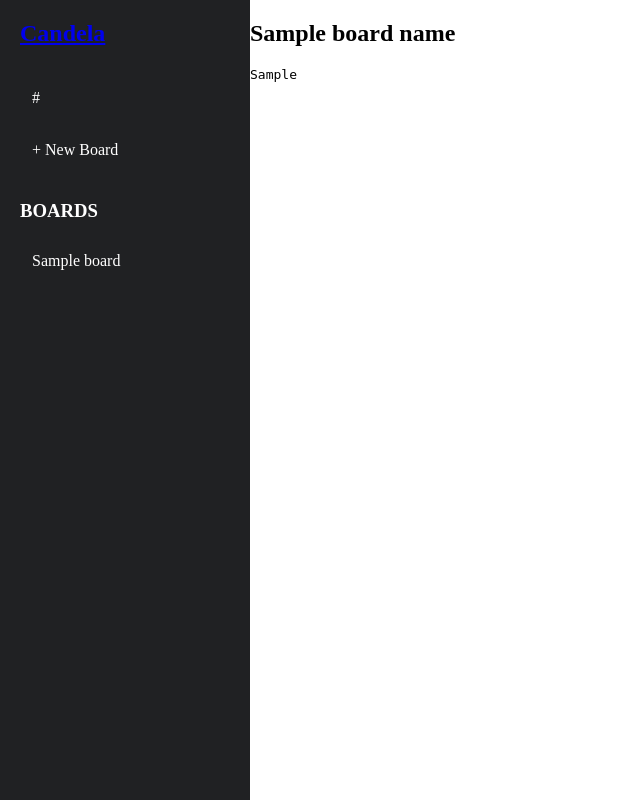
After one commit to Aditya0058/Candela-Agent, a Flask app: template templates/board.html in a window 1280 px wide. The commit adds this page. Shown: the whole page, without its empty margins (0-640 px from the left). Run offline with Flask 3, Linux system fonts and the light colour scheme; the template is opened without the code that fills it: most values are stand-ins (such as "Sample title", 1, 10 or a date in 2020).

Commit message:
- Added Excalidraw Boards Manger page in sidebar - Built routes for Excalidash - Built seperate sidebarbase for excalidash - Rendered all the stored .excalidraw files in sidebar and made them clickable - On clicking on the files json content is shown on the screen

```diff
--- a/app.py
+++ b/app.py
@@ -1,4 +1,4 @@
-from flask import Flask, render_template, request, jsonify
+from flask import Flask, render_template, request, jsonify, redirect, url_for
 from flask_cors import CORS
 from google import genai
 from dotenv import load_dotenv
@@ -8,6 +8,7 @@ from datetime import datetime
 import os
 import uuid
 import requests
+import json
 load_dotenv()
 
 app = Flask(__name__)
@@ -27,6 +28,10 @@ class Conversation(db.Model):
         db.DateTime,
         default=datetime.utcnow
     )
+    last_message_at = db.Column(
+        db.DateTime,
+        default=datetime.utcnow
+    )
 
 #message model
 class Message(db.Model):
@@ -37,6 +42,7 @@ class Message(db.Model):
     role = db.Column(db.String(20))
 
     content = db.Column(db.Text)
+
 
 
 
@@ -78,7 +84,7 @@ def openrouter_response(prompt):
 def inject_conversations():
 
     conversations = Conversation.query.order_by(
-        Conversation.created_at.desc()
+        Conversation.last_message_at.desc()
     ).all()
 
     return {
@@ -91,9 +97,7 @@ def home():
 
     return render_template("index.html")
 
-@app.route("/projects")
-def projects():
-    return render_template("projects.html")
+
 
 # Chat Route
 @app.route('/chat', methods=['POST'])
@@ -166,6 +170,12 @@ def continue_chat(chat_id):
         content=response_text
     )
     db.session.add(ai_msg)
+
+    conversation = Conversation.query.filter_by(
+        id=chat_id
+    ).first()
+    conversation.last_message_at = datetime.utcnow()
+
     db.session.commit()
 
 
@@ -174,11 +184,73 @@ def continue_chat(chat_id):
         "chat_id": chat_id
     })
 
+with app.app_context():
+    db.create_all()
+#getting all boards
+BASE_DIR = os.path.abspath(os.path.dirname(__file__))
+BOARDS_FOLDER = os.path.join(BASE_DIR, "boards")
+
+def get_all_boards():
+    boards = []
+
+    for file in os.listdir(BOARDS_FOLDER):
+        if file.endswith(".excalidraw"):
+            boards.append(file.replace(".excalidraw", ""))
+
+    return boards
+
+# Excalidraw Routes
+@app.route("/excalidash")
+def excalidash():
+    boards = get_all_boards()
+    return render_template("excalidash.html", boards=boards)
+
+@app.route("/new_board", methods=['POST'])
+def new_board():
+
+    os.makedirs(BOARDS_FOLDER, exist_ok=True)
+
+    filename = "Aditya.excalidraw"
+    file_path = os.path.join(BOARDS_FOLDER, filename)
+
+    board = {
+        "type": "excalidraw",
+        "version": 2,
+        "source": "Candela",
+        "elements": [],
+        "appState": {},
+        "files": {}
+    }
+
+    with open(file_path, "w") as f:
+        json.dump(board, f, indent=2)
+
+    return redirect(url_for("excalidash"))
 
 
-with app.app_context():
-    db.create_all()
+@app.route("/boards")
+def boards():
+    boards = os.listdir("boards")
+    return render_template("boards.html", boards=boards)
 
+
+@app.route("/board/<board_name>")
+def open_board(board_name):
+
+    filepath = os.path.join(
+        BOARDS_FOLDER,
+        board_name + ".excalidraw"
+    )
+
+    with open(filepath, "r") as f:
+        board_data = json.load(f)
+
+    return render_template(
+        "board.html",
+        board_name=board_name,
+        board_data=board_data,
+        boards=get_all_boards()
+    )
 
 if __name__ == '__main__':
     app.run(debug=True)
--- a/static/css/base.css
+++ b/static/css/excalidashbase.css
@@ -6,7 +6,7 @@ body{
 
 /* Sidebar */
 
-.sidebar{
+.sidebarBase{
     width:250px;
     background:#202123;
     color:white;
@@ -55,3 +55,14 @@ body{
 .content{
     flex:1;
 }
+.sidebarBase form{
+    margin:0;
+}
+
+.sidebarBase button{
+    width:100%;
+    border:none;
+    background:none;
+    font:inherit;
+    text-align:left;
+}
--- /dev/null
+++ b/templates/board.html
@@ -0,0 +1,19 @@
+<!DOCTYPE html>
+<html lang="en">
+<head>
+    <meta charset="UTF-8">
+    <meta name="viewport" content="width=device-width, initial-scale=1.0">
+    <title>New Board</title>
+</head>
+<body>
+{% extends "excalidashbase.html" %}
+
+{% block content %}
+
+<h2>{{ board_name }}</h2>
+
+<pre>{{ board_data }}</pre>
+
+{% endblock %}
+</body>
+</html>
--- a/templates/chat.html
+++ b/templates/chat.html
@@ -8,7 +8,7 @@
     <link rel="stylesheet" href="/static/css/chat.css">
 
 </head>
-{% extends "base.html" %}
+{% extends "chatbase.html" %}
 
 {% block content %}
 
--- a/templates/projects.html
+++ b/templates/excalidash.html
@@ -3,15 +3,15 @@
 <head>
     <meta charset="UTF-8">
     <meta name="viewport" content="width=device-width, initial-scale=1.0">
-    <title>Projects</title>
+    <title>Excalidash</title>
 </head>
 <body>
+{% extends "excalidashbase.html" %}
 
-{% extends "base.html" %}
 {% block content %}
 
+    <h1>Excalidash</h1>
 
-    <h1>Hi there! This is Project page</h1>
 
 {% endblock %}
 </body>
--- /dev/null
+++ b/templates/excalidashbase.html
@@ -0,0 +1,49 @@
+<!DOCTYPE html>
+<html>
+
+<head>
+    <title>Candela</title>
+
+    <link rel="stylesheet"
+        href="{{ url_for('static', filename='css/excalidashbase.css') }}">
+</head>
+
+<body>
+    <!--Sidebar-->
+    <div class="sidebarBase">
+        <div class="logo">
+            <a href="/">Candela</a>
+        </div>
+
+        <a href="#" onclick="new_board()" class="menu-item">
+            #
+        </a>
+        <form action="{{ url_for('new_board') }}" method="post">
+            <button type="submit" class="menu-item">
+                + New Board
+            </button>
+        </form>
+        <h3>BOARDS</h3>
+    {% for board in boards %}
+        <a href="{{ url_for('open_board', board_name=board) }}"
+        class="menu-item">
+            {{ board }}
+        </a>
+    {% endfor %}
+    </div>
+
+
+    <div class="content">
+        {% block content %}
+        {% endblock %}
+    </div>
+
+    <script>
+        function new_board() {
+            window.location.href = "/new_board";
+        }
+    </script>
+
+</body>
+
+</html>
--- a/templates/index.html
+++ b/templates/index.html
@@ -8,7 +8,7 @@
     <link rel="stylesheet" href="/static/css/style.css">
 
 </head>
-{% extends "base.html" %}
+{% extends "chatbase.html" %}
 
 {% block content %}
 
```
Also changed, not shown: migrations/versions/c83aa1495215_add_last_message_at.py (added, +32 -0 lines), static/css/chatbase.css (added, +57 -0 lines), templates/chatbase.html (renamed from templates/base.html, +6 -4 lines), 3 other files.
